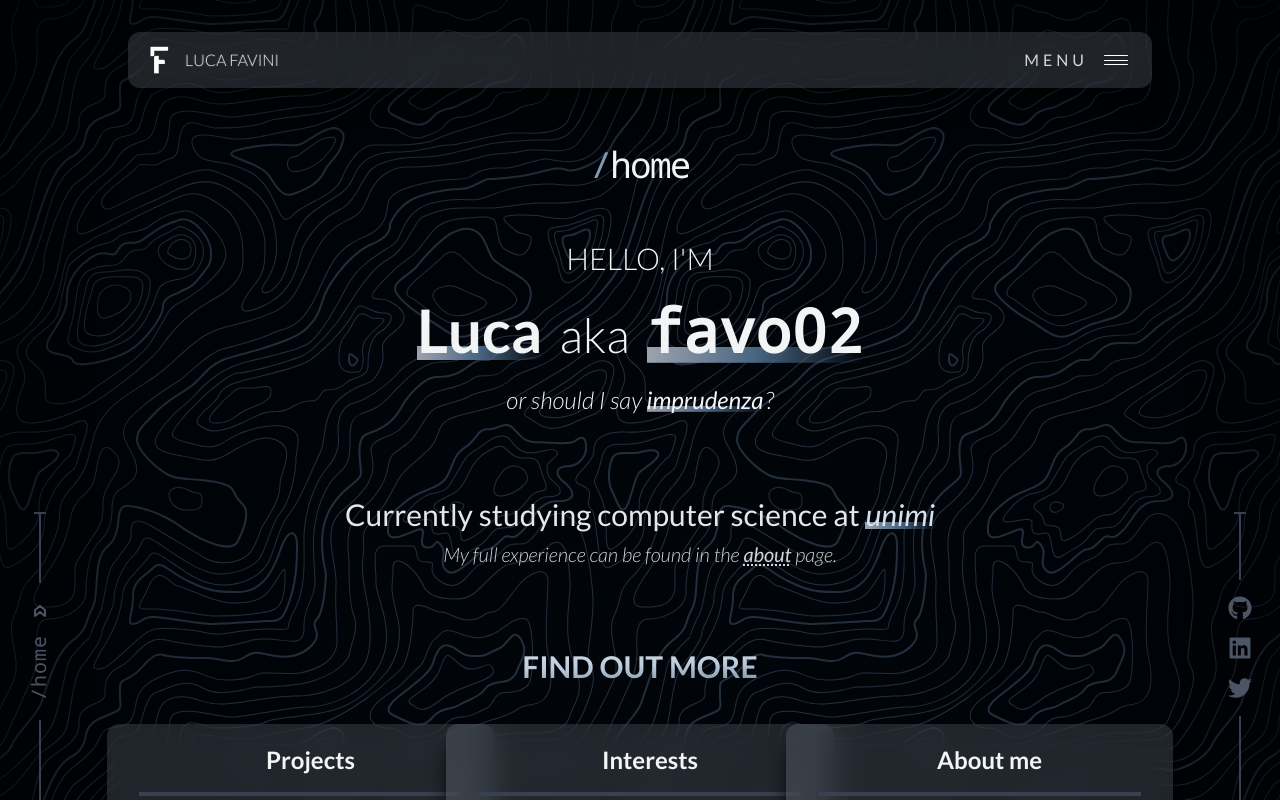
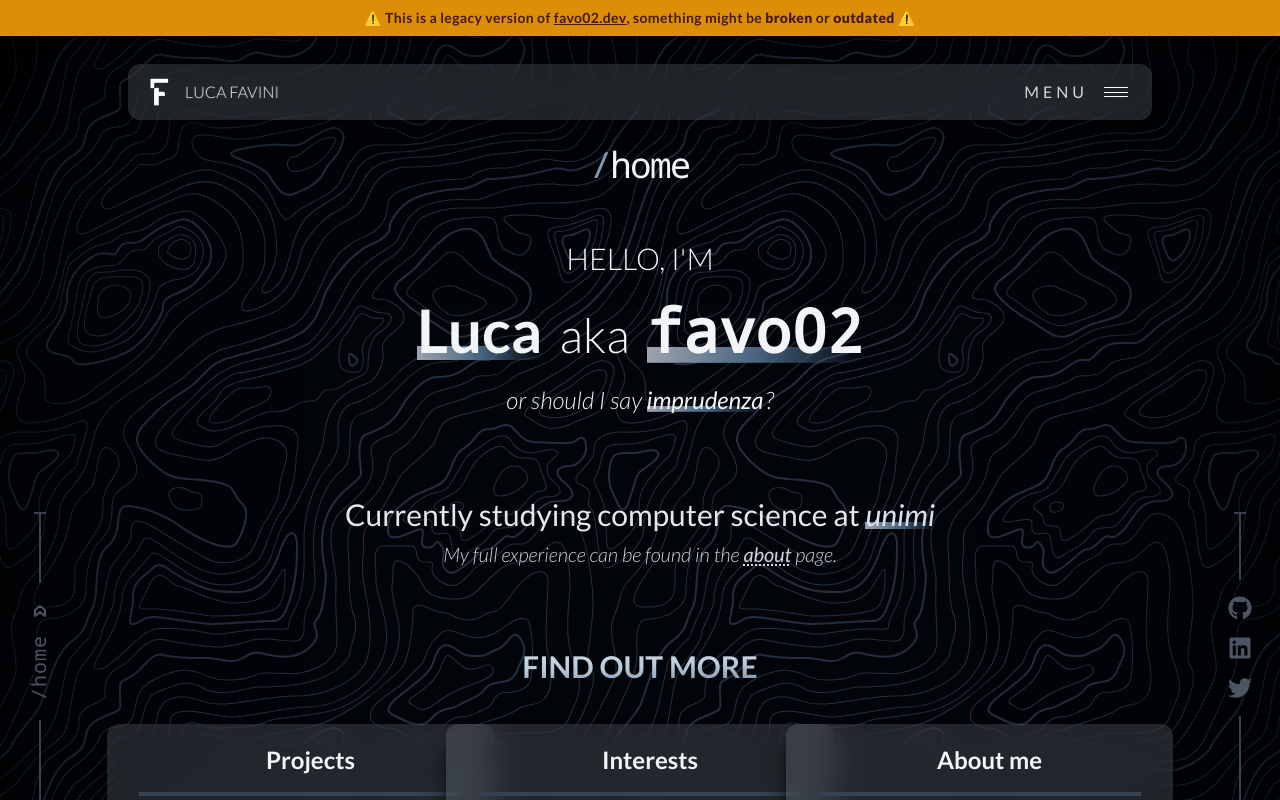
Before and after one commit to Favo02/favo02.dev, a React (Create React App) app in the folder frontend/: page /home in a window 1280 px wide. Shown: the top 800 px of the page. Built offline with nearby package versions, Linux system fonts and the light colour scheme.

Commit message:
deprecate v1: add deprecation banner

```diff
--- a/frontend/src/components/Common/ContentWrapper.tsx
+++ b/frontend/src/components/Common/ContentWrapper.tsx
@@ -1,5 +1,5 @@
 import type { FC } from "react"
-import { useEffect,useState } from "react"
+import { useEffect, useState } from "react"
 import AnimatedCursor from "react-animated-cursor"
 import { Outlet } from "react-router-dom"
 
@@ -35,6 +35,12 @@ const ContentWrapper : FC = () => {
   return (
     <ResetScroll>
 
+      <div className="w-full bg-amber-500/90 text-amber-950 py-2 px-4 text-center text-xs md:text-sm font-semibold tracking-wide z-50 fixed top-0 left-0 backdrop-blur-md shadow-md flex justify-center items-center gap-1.5 flex-wrap">
+        <span>⚠️ This is a legacy version of <a href="https://favo02.dev" className="underline hover:text-amber-800 transition-colors font-bold">
+          favo02.dev
+        </a>, something might be <b>broken</b> or <b>outdated</b> ⚠️</span>
+      </div>
+
       <Header />
       <PagePath />
       <Outlet />
--- a/frontend/src/components/Common/Header.tsx
+++ b/frontend/src/components/Common/Header.tsx
@@ -36,7 +36,7 @@ const Header : FC = () => {
   return (
     <div className="w-full flex justify-center items-center fixed z-10" ref={headerRef}>
 
-      <div className={`w-10/12 max-w-5xl ${isOpen ? "h-60 md:h-28" : "h-14"} mt-8 bg-gray-400 bg-opacity-20 rounded-xl backdrop-blur-lg shadow-xl shadow-black/30 transition-all duration-700 overflow-hidden`}>
+      <div className={`w-10/12 max-w-5xl ${isOpen ? "h-60 md:h-28" : "h-14"} mt-20 md:mt-16 bg-gray-400 bg-opacity-20 rounded-xl backdrop-blur-lg shadow-xl shadow-black/30 transition-all duration-700 overflow-hidden`}>
 
         {/* Logo + Menu toggle */}
         <div className="flex justify-between items-center h-14">
```
